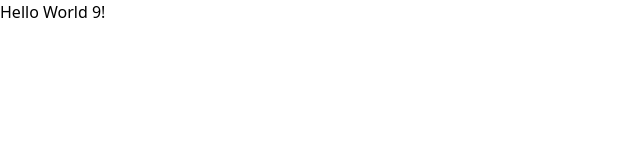
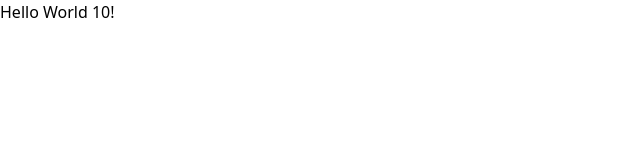
Before and after one commit to sulaksha-aththanayaka/devTest, a React (Vite) app: page / in a window 1280 px wide. Shown: the top 160 px of the page, without its empty margins (0-640 px from the left). Built offline with nearby package versions, Linux system fonts and the light colour scheme.

Commit message:
tenth change

```diff
--- a/src/App.jsx
+++ b/src/App.jsx
@@ -8,7 +8,7 @@ function App() {
     <>
     <div>
       <div className='flex justify-center items-center h-[90vh] bg-green-400 m-10'>
-        <h1 className='bg-red-400 text-4xl p-5'>Hello World 9!</h1>
+        <h1 className='bg-red-400 text-4xl p-5'>Hello World 10!</h1>
       </div>
     </div>
 
```
